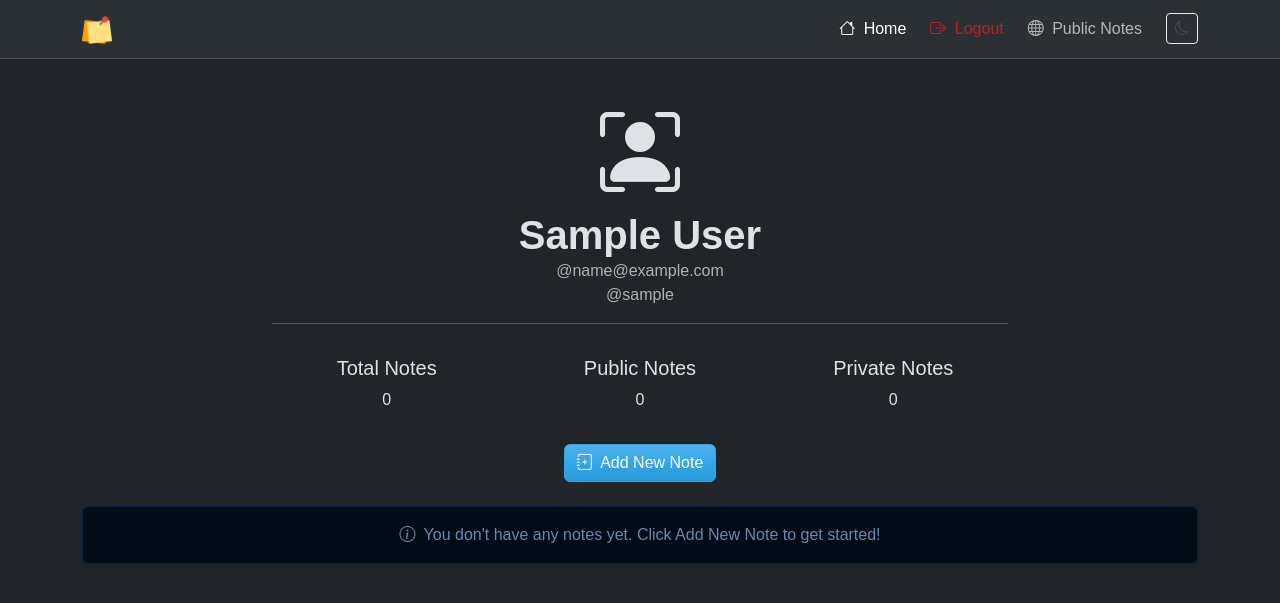
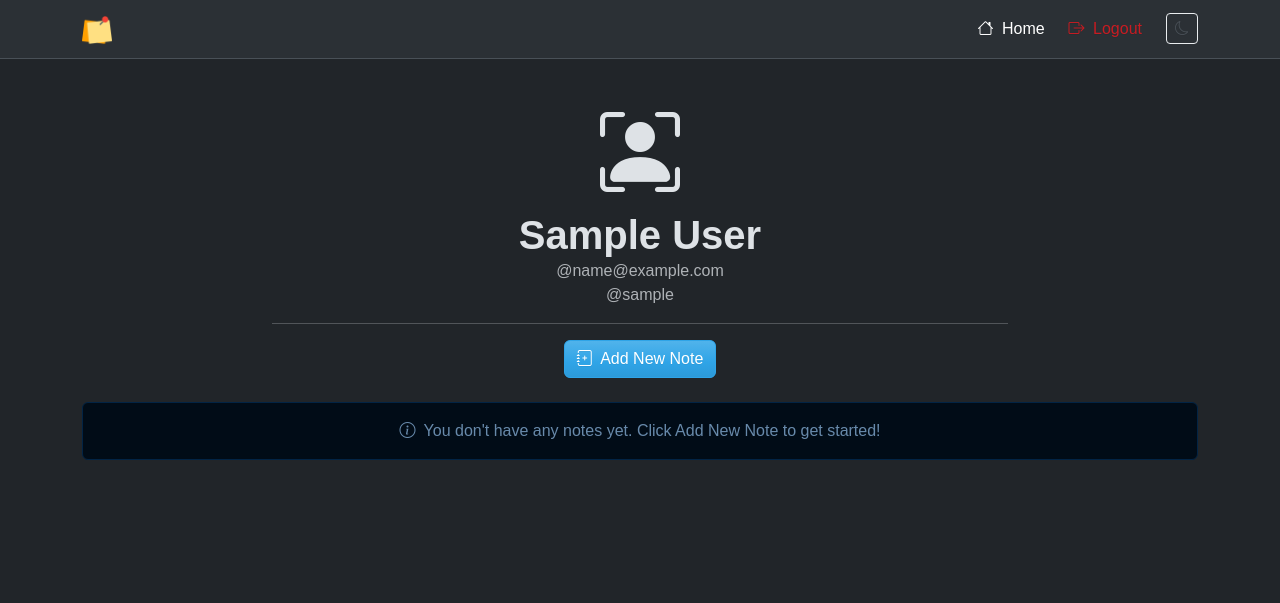
Before and after one commit to dvrkdev/flask-notes-app, a Flask app: page / in a window 1280 px wide. Shown: the top 603 px of the page. Run offline with Flask 3, Linux system fonts and the light colour scheme; the visitor is signed in with stand-in values (Sample User, id 1); data that the repository does not hold is empty; some libraries are stand-ins or nearby versions; some web fonts are replaced.

Commit message:
refactor: remove public note functionality and related fields from notes

```diff
--- a/app/forms.py
+++ b/app/forms.py
@@ -106,6 +106,5 @@ class NoteForm(FlaskForm):
             "rows": 5,
         },
     )
-    is_public = BooleanField(_l("Make this note public"))
 
     submit = SubmitField(_l("Create note"))
--- a/app/models.py
+++ b/app/models.py
@@ -34,7 +34,6 @@ class Note(db.Model):
     __tablename__ = "notes"
     id = db.Column(db.Integer, primary_key=True)
     content = db.Column(db.Text, nullable=False)
-    is_public = db.Column(db.Boolean, default=False, nullable=False)
 
     created_at = db.Column(
         db.DateTime(timezone=True),
--- a/app/routes/main.py
+++ b/app/routes/main.py
@@ -18,7 +18,6 @@ def index():
     if form.validate_on_submit():
         note = Note(
             content=cleanify(form.content.data),
-            is_public=form.is_public.data,
             user_id=current_user.id,
         )
         db.session.add(note)
@@ -36,17 +35,10 @@ def index():
         .all()
     )
 
-    total_notes = len(notes)
-    public_notes = len([note for note in notes if note.is_public])
-    private_notes = total_notes - public_notes
-
     return render_template(
         "index.html",
         form=form,
         notes=notes,
-        total_notes=total_notes,
-        public_notes=public_notes,
-        private_notes=private_notes,
     )
 
 
@@ -76,7 +68,6 @@ def edit_note(id):
 
     if form.validate_on_submit():
         note.content = form.content.data
-        note.is_public = form.is_public.data
         db.session.commit()
 
         flash(_("Note updated ✨"), "success")
@@ -99,18 +90,3 @@ def delete_note(id):
 
     flash(_("Note deleted"), "success")
     return redirect(url_for("main.index"))
-
-
-@bp.route("/public")
-def public_notes():
-    notes = (
-        db.session.execute(
-            db.select(Note)
-            .where(Note.is_public.is_(True))
-            .order_by(Note.created_at.desc())
-        )
-        .scalars()
-        .all()
-    )
-
-    return render_template("public_notes.html", notes=notes)
--- a/app/templates/edit_note.html
+++ b/app/templates/edit_note.html
@@ -22,10 +22,6 @@
                     ) }}
                     {% if form.content.errors %}<div class="invalid-feedback">{{ form.content.errors[0] }}</div>{% endif %}
                 </div>
-                <div class="form-check my-3">
-                    {{ form.is_public(class="form-check-input") }}
-                    {{ form.is_public.label(class="form-check-label") }}
-                </div>
                 <div class="d-flex justify-content-between">
                     <small class="text-muted">
                         <i class="bi bi-clock"></i>
--- a/app/templates/index.html
+++ b/app/templates/index.html
@@ -17,26 +17,6 @@
                 <p class="text-muted mb-0">@{{ current_user.username }}</p>
             </div>
             <hr>
-            <div class="row text-center mb-3">
-                <div class="col">
-                    <div class="p-3">
-                        <h5>{{ _("Total Notes") }}</h5>
-                        <p class="mb-0">{{ total_notes }}</p>
-                    </div>
-                </div>
-                <div class="col">
-                    <div class="p-3">
-                        <h5>{{ _("Public Notes") }}</h5>
-                        <p class="mb-0">{{ public_notes }}</p>
-                    </div>
-                </div>
-                <div class="col">
-                    <div class="p-3">
-                        <h5>{{ _("Private Notes") }}</h5>
-                        <p class="mb-0">{{ private_notes }}</p>
-                    </div>
-                </div>
-            </div>
             <button type="button"
                     class="btn btn-primary"
                     data-bs-toggle="modal"
@@ -51,11 +31,6 @@
                 <div class="col-md-6 col-lg-4 mb-3">
                     <div class="card h-100 shadow-sm note-card">
                         <div class="card-body d-flex flex-column">
-                            {% if note.is_public %}
-                                <span class="badge bg-success mb-2 align-self-start">
-                                    <i class="bi bi-globe"></i> {{ _("Public") }}
-                                </span>
-                            {% endif %}
                             <p class="card-text flex-grow-1 note-content">{{ note.content | safe | truncate(100, True, '…') }}</p>
                             <small class="text-muted">
                                 <i class="bi bi-clock"></i> {{ note.created_at.strftime("%Y-%m-%d %H:%M") }}
@@ -100,10 +75,6 @@
                             {{ form.content.label(class="form-label") }}
                             {{ form.content(class="form-control" + (" is-invalid" if form.content.errors else "") , rows="5", autofocus=True) }}
                             {% if form.content.errors %}<div class="invalid-feedback">{{ form.content.errors[0] }}</div>{% endif %}
-                            <div class="form-check mt-3">
-                                {{ form.is_public(class="form-check-input") }}
-                                {{ form.is_public.label(class="form-check-label") }}
-                            </div>
                         </div>
                     </div>
                     <div class="modal-footer">
--- a/app/templates/navbar.html
+++ b/app/templates/navbar.html
@@ -39,13 +39,6 @@
                            href="{{ url_for('auth.register') }}">{{ _("Register") }}</a>
                     </li>
                 {% endif %}
-                <li class="nav-item">
-                    <a class="nav-link{% if request.endpoint == 'main.public_notes' %} active{% endif %}"
-                       href="{{ url_for('main.public_notes') }}">
-                        <i class="bi bi-globe me-1"></i>
-                        {{ _("Public Notes") }}
-                    </a>
-                </li>
                 <li class="nav-item ms-lg-2">
                     <button id="themeToggle"
                             class="btn btn-outline-secondary btn-sm"
```
Also changed, not shown: app/templates/public_notes.html (deleted, +0 -52 lines).
